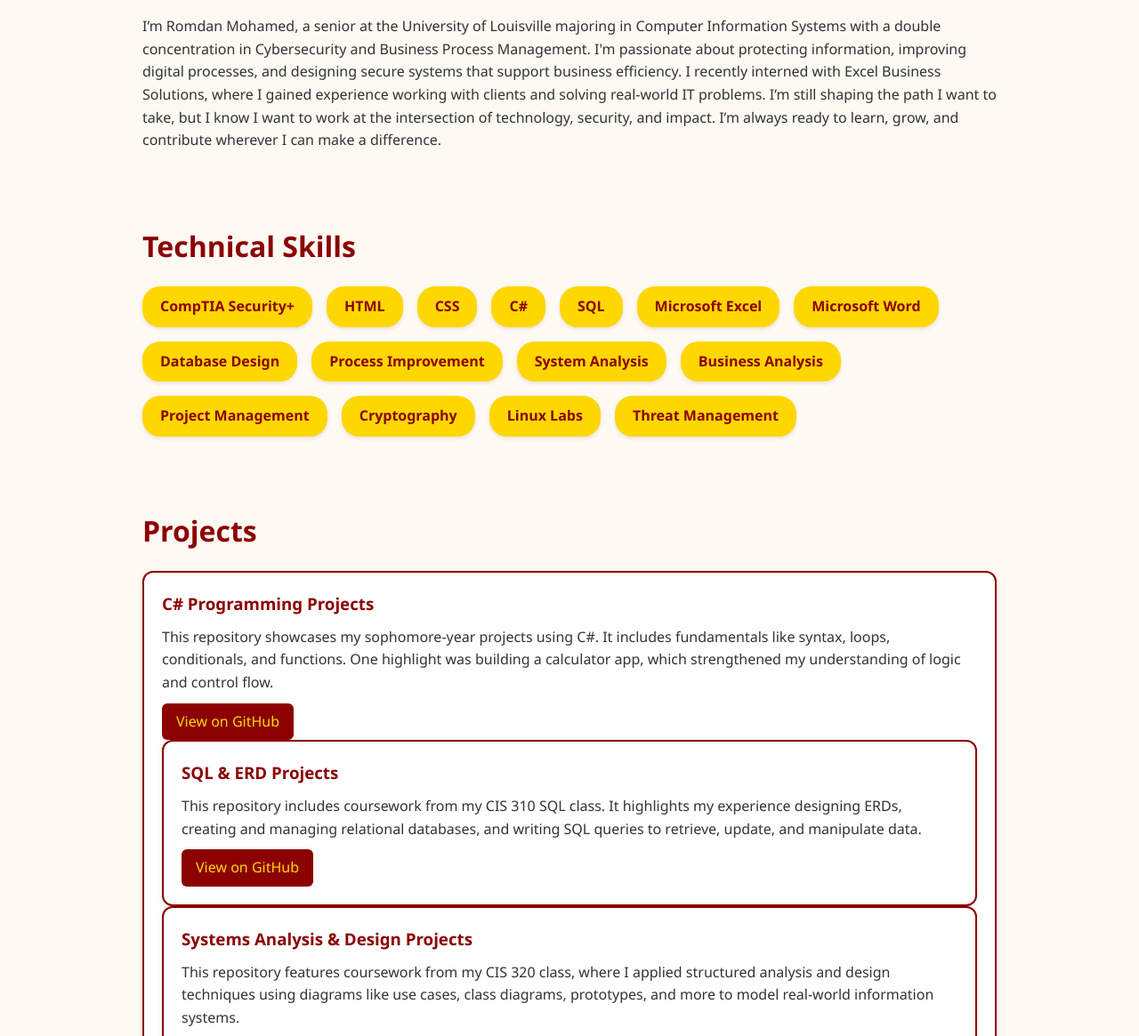
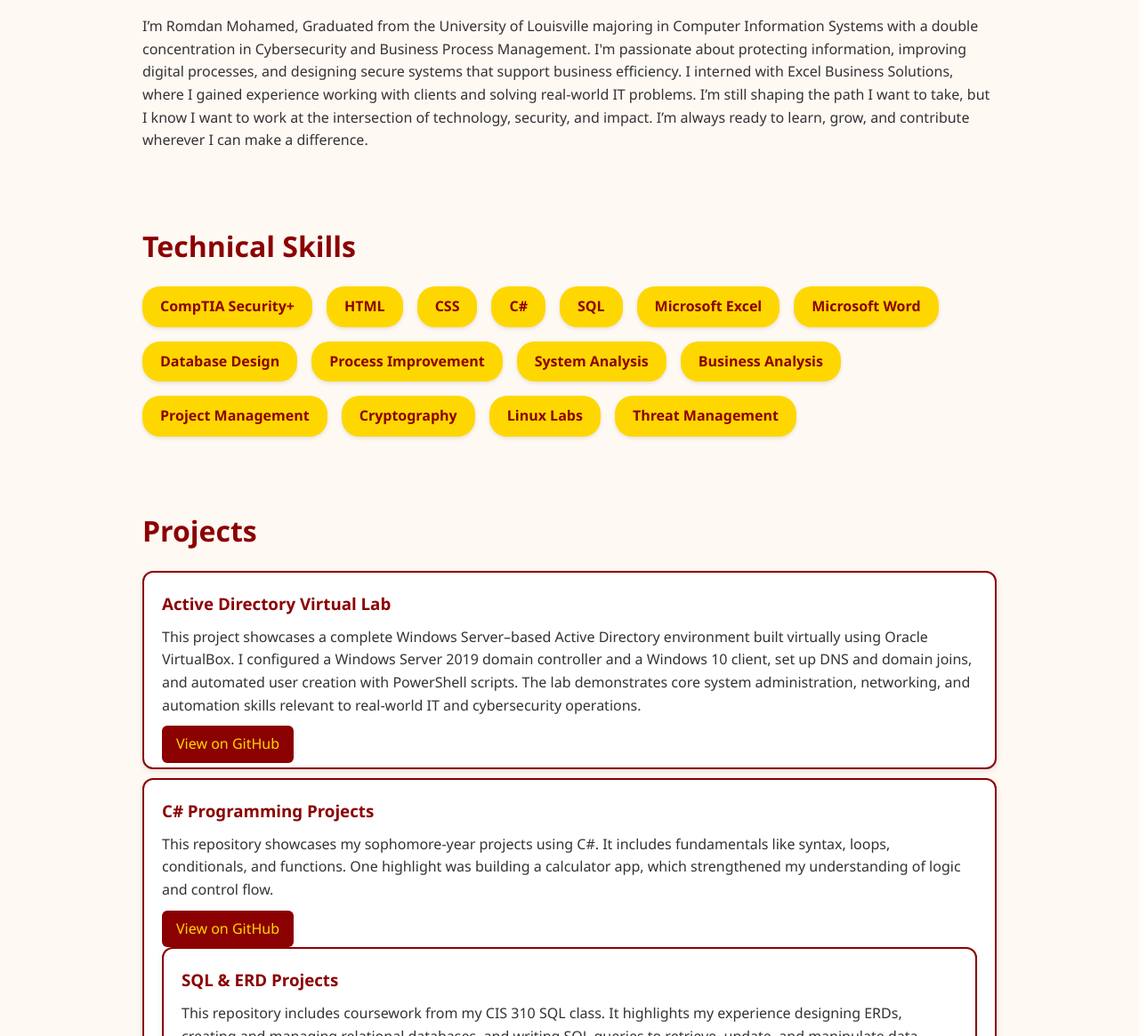
Before and after one commit to Romdan1/My-cis-portfolio, a plain HTML site: page index.html in a window 1280 px wide. Shown: the part 698-1863 px from the top of the page at 89% size. Drawn offline with Linux system fonts and the light colour scheme.

Commit message:
index.html

```diff
--- a/index.html
+++ b/index.html
@@ -3,7 +3,7 @@
 <head>
   <meta charset="UTF-8" />
   <meta name="viewport" content="width=device-width, initial-scale=1.0" />
-  <title>Romdan Mohamed - CIS Portfolio</title>
+  <title>Romdan Mohamed - Portfolio</title>
   <link rel="stylesheet" href="styles.css" />
 </head>
 <body>
@@ -43,9 +43,9 @@
   <section id="about">
     <div class="container">
       <h2>About Me</h2>
-      <p>I’m Romdan Mohamed, a senior at the University of Louisville majoring in Computer Information Systems with a double concentration in Cybersecurity and Business Process Management. I'm passionate about protecting information, improving digital processes, and designing secure systems that support business efficiency.
+      <p>I’m Romdan Mohamed, Graduated from the University of Louisville majoring in Computer Information Systems with a double concentration in Cybersecurity and Business Process Management. I'm passionate about protecting information, improving digital processes, and designing secure systems that support business efficiency.
 
-      I recently interned with Excel Business Solutions, where I gained experience working with clients and solving real-world IT problems. I’m still shaping the path I want to take, but I know I want to work at the intersection of technology, security, and impact. I’m always ready to learn, grow, and contribute wherever I can make a difference.</p>
+      I  interned with Excel Business Solutions, where I gained experience working with clients and solving real-world IT problems. I’m still shaping the path I want to take, but I know I want to work at the intersection of technology, security, and impact. I’m always ready to learn, grow, and contribute wherever I can make a difference.</p>
     </div>
   </section>
 
@@ -76,6 +76,15 @@
     <div class="container">
       <h2>Projects</h2>
       <div class="projects-grid">
+        <!-- Active Directory Virtual Lab Project -->
+<div class="project-card" style="margin-bottom: 10px; padding-bottom: 5px;">
+  <h3>Active Directory Virtual Lab</h3>
+  <p>This project showcases a complete Windows Server–based Active Directory environment built virtually using Oracle VirtualBox. I configured a Windows Server 2019 domain controller and a Windows 10 client, set up DNS and domain joins, and automated user creation with PowerShell scripts. The lab demonstrates core system administration, networking, and automation skills relevant to real-world IT and cybersecurity operations.</p>
+  <a href="https://github.com/Romdan1/Active-Directory-Lab" target="_blank" class="btn">View on GitHub</a>
+</div>
+
+</div>
+
 
         <!-- C# Programming Projects -->
         <div class="project-card">
@@ -141,7 +150,7 @@
     <div class="container">
       <h2>My Resume</h2>
       <p>You can view or download my resume below.</p>
-      <embed src="Romdan_Mohamed_Resume.pdf" type="application/pdf" width="100%" height="600px" />
+      <embed src="Romdan_Mohameds_Resume.pdf" type="application/pdf" width="100%" height="600px" />
       <br /><br />
       <a href="Romdan_Mohamed_Resume.pdf" class="btn" download>Download My Resume (PDF)</a>
     </div>
```
